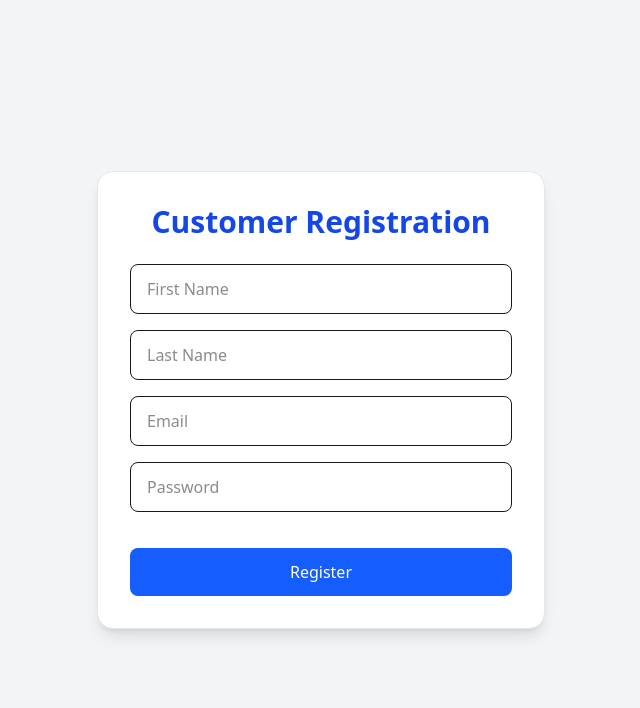
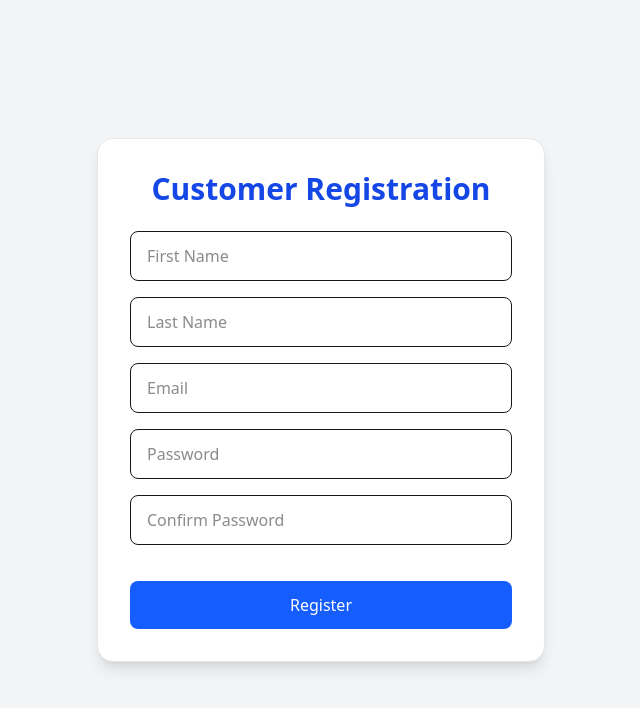
Before and after one commit to ompsuthar9000/APP_MERN, a React (Vite) app in the folder frontend/: page /register/customer in a window 1280 px wide. Shown: the top 708 px of the page, without its empty margins (319-959 px from the left). Built offline with nearby package versions, Linux system fonts and the light colour scheme.

Commit message:
updated code

```diff
--- a/frontend/src/pages/AdminLogin.jsx
+++ b/frontend/src/pages/AdminLogin.jsx
@@ -12,7 +12,7 @@ const AdminLogin = () => {
     toast.promise(loginPromise, {
       loading: "Logging in...",
       success: "Login Successful!",
-      error: (err) => err.message || "Login Failed",
+      error: (err) => err.message || "Login Failed "
     });
 
     try {
--- a/frontend/src/pages/AdminRegister.jsx
+++ b/frontend/src/pages/AdminRegister.jsx
@@ -3,9 +3,14 @@ import { registerAdmin } from "../api/authApi";
 import toast, { Toaster } from "react-hot-toast";
 
 const AdminRegister = () => {
-    const { register, handleSubmit, formState: { errors } } = useForm();
+  const { register, handleSubmit, watch, formState: { errors } } = useForm();
 
   const onSubmit = async (data) => {
+    if (data.password !== data.confirmPassword) {
+      toast.error("Passwords do not match!");
+      return;
+    }
+
     const registerPromise = registerAdmin(data);
 
     toast.promise(registerPromise, {
@@ -36,8 +41,11 @@ const AdminRegister = () => {
         <input {...register("email", { required: "Email is required" })} placeholder="Email" className="w-full px-4 py-3 mt-3 border rounded-lg focus:outline-none focus:ring-2 focus:ring-green-400" />
         {errors.email && <p className="text-red-500 text-sm">{errors.email.message}</p>}
 
-                <input {...register("password", { required: "Password is required" })} type="password" placeholder="Password" className="w-full px-4 py-3 mt-3 border rounded-lg focus:outline-none focus:ring-2 focus:ring-green-400" />
+        <input {...register("password", { required: "Password is required", minLength: { value: 6, message: "Password must be at least 6 characters" } })} type="password" placeholder="Password" className="w-full px-4 py-3 mt-3 border rounded-lg focus:outline-none focus:ring-2 focus:ring-green-400" />
         {errors.password && <p className="text-red-500 text-sm">{errors.password.message}</p>}
+
+        <input {...register("confirmPassword", { required: "Confirm Password is required" })} type="password" placeholder="Confirm Password" className="w-full px-4 py-3 mt-3 border rounded-lg focus:outline-none focus:ring-2 focus:ring-green-400" />
+        {errors.confirmPassword && <p className="text-red-500 text-sm">{errors.confirmPassword.message}</p>}
 
         <button type="submit" className="mt-5 bg-green-600 text-white w-full py-3 rounded-lg hover:bg-green-700 transition duration-300">
           Register
--- a/frontend/src/pages/CustomerRegister.jsx
+++ b/frontend/src/pages/CustomerRegister.jsx
@@ -3,9 +3,14 @@ import { registerCustomer } from "../api/authApi";
 import toast, { Toaster } from "react-hot-toast";
 
 const CustomerRegister = () => {
-  const { register, handleSubmit, formState: { errors } } = useForm();
+  const { register, handleSubmit, watch, formState: { errors } } = useForm();
 
   const onSubmit = async (data) => {
+    if (data.password !== data.confirmPassword) {
+      toast.error("Passwords do not match!");
+      return;
+    }
+
     const registerPromise = registerCustomer(data);
 
     toast.promise(registerPromise, {
@@ -58,12 +63,25 @@ const CustomerRegister = () => {
 
           <div>
             <input
-              {...register("password", { required: "Password is required" })}
+              {...register("password", {
+                required: "Password is required",
+                minLength: { value: 6, message: "Password must be at least 6 characters" }
+              })}
               type="password"
               placeholder="Password"
               className="w-full px-4 py-3 border rounded-lg focus:outline-none focus:ring-2 focus:ring-blue-500"
             />
             {errors.password && <p className="text-red-500 text-sm mt-1">{errors.password.message}</p>}
+          </div>
+
+          <div>
+            <input
+              {...register("confirmPassword", { required: "Confirm Password is required" })}
+              type="password"
+              placeholder="Confirm Password"
+              className="w-full px-4 py-3 border rounded-lg focus:outline-none focus:ring-2 focus:ring-blue-500"
+            />
+            {errors.confirmPassword && <p className="text-red-500 text-sm mt-1">{errors.confirmPassword.message}</p>}
           </div>
 
           <button type="submit" className="mt-5 bg-blue-600 text-white w-full py-3 rounded-lg hover:bg-blue-700 transition duration-300 font-medium">
```
Lines whose indentation alone changed are shown as unchanged.
